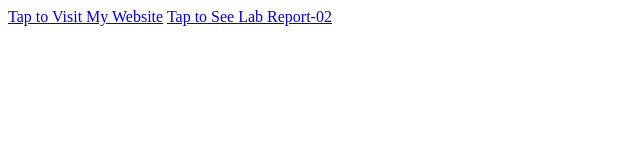
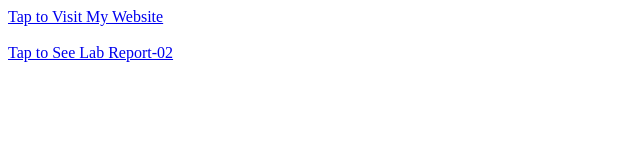
Before and after one commit to Taufiq0Hasan/Web_Engneering_Lab, a plain HTML site: page index.html in a window 1280 px wide. Shown: the whole page, without its empty margins (0-640 px from the left). Drawn offline with Linux system fonts and the light colour scheme.

Commit message:
Update index.html

```diff
--- a/index.html
+++ b/index.html
@@ -6,7 +6,7 @@
     <title>Document</title>
 </head>
 <body>
-    <a href="Lab Assesment/index1.html">Tap to Visit My Website</a>
+    <a href="Lab Assesment/index1.html">Tap to Visit My Website</a><br><br>
     <a href="Lab Report-2/index.html">Tap to See Lab Report-02</a>
 
 </body>
```
